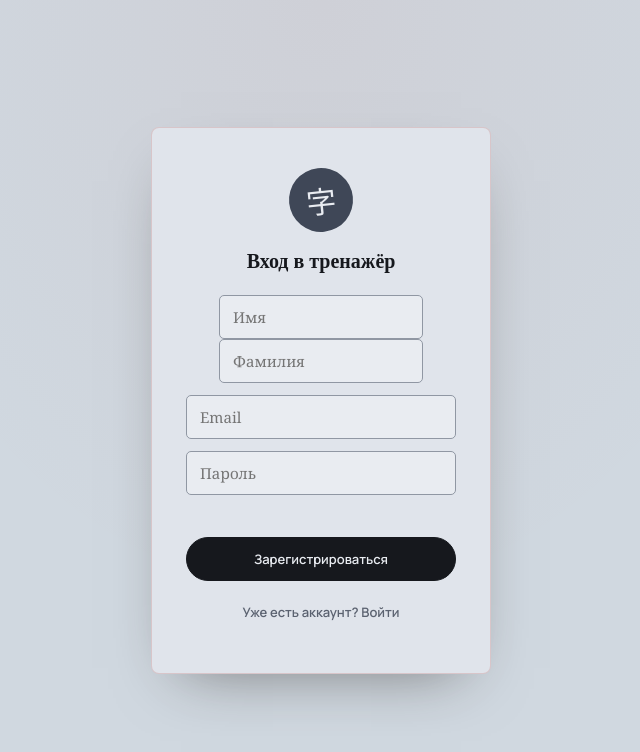
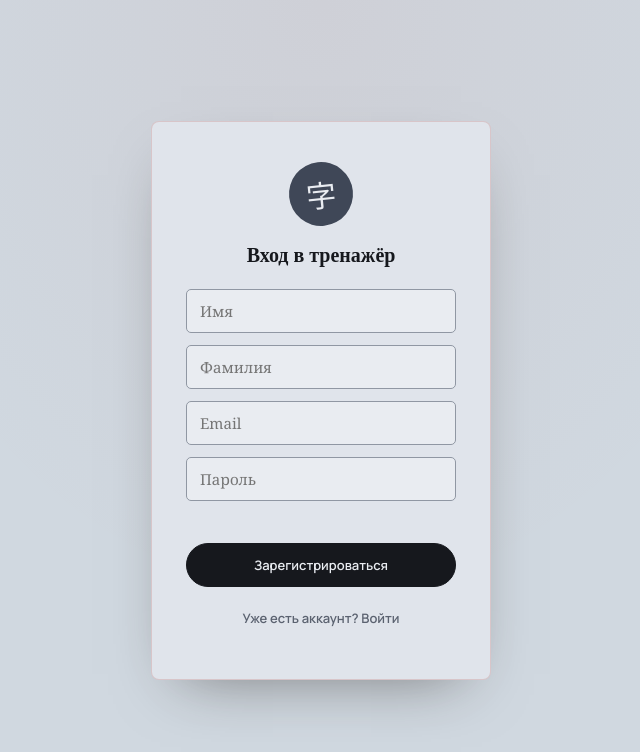
Before and after one commit to mordecal/hanzi, a plain HTML site: page index.html in a window 1280 px wide. Both pictures are taken after a click on the button "Ещё нет аккаунта? Зарегистрироваться". Shown: the whole page, without its empty margins (319-959 px from the left). Drawn offline with nearby package versions, Linux system fonts and the light colour scheme.

Commit message:
Add files via upload

```diff
--- a/styles.css
+++ b/styles.css
@@ -620,3 +620,17 @@ body{
   font-weight:600;
   letter-spacing:0;
 }
+
+.auth-name-fields{
+  display:flex;
+  flex-direction:column;
+  gap:12px;
+  width:100%;
+}
+.auth-name-fields[hidden]{display:none;}
+
+/* Все поля формы одной ширины */
+.auth-card input{
+  width:100%;
+  box-sizing:border-box;
+}
```
